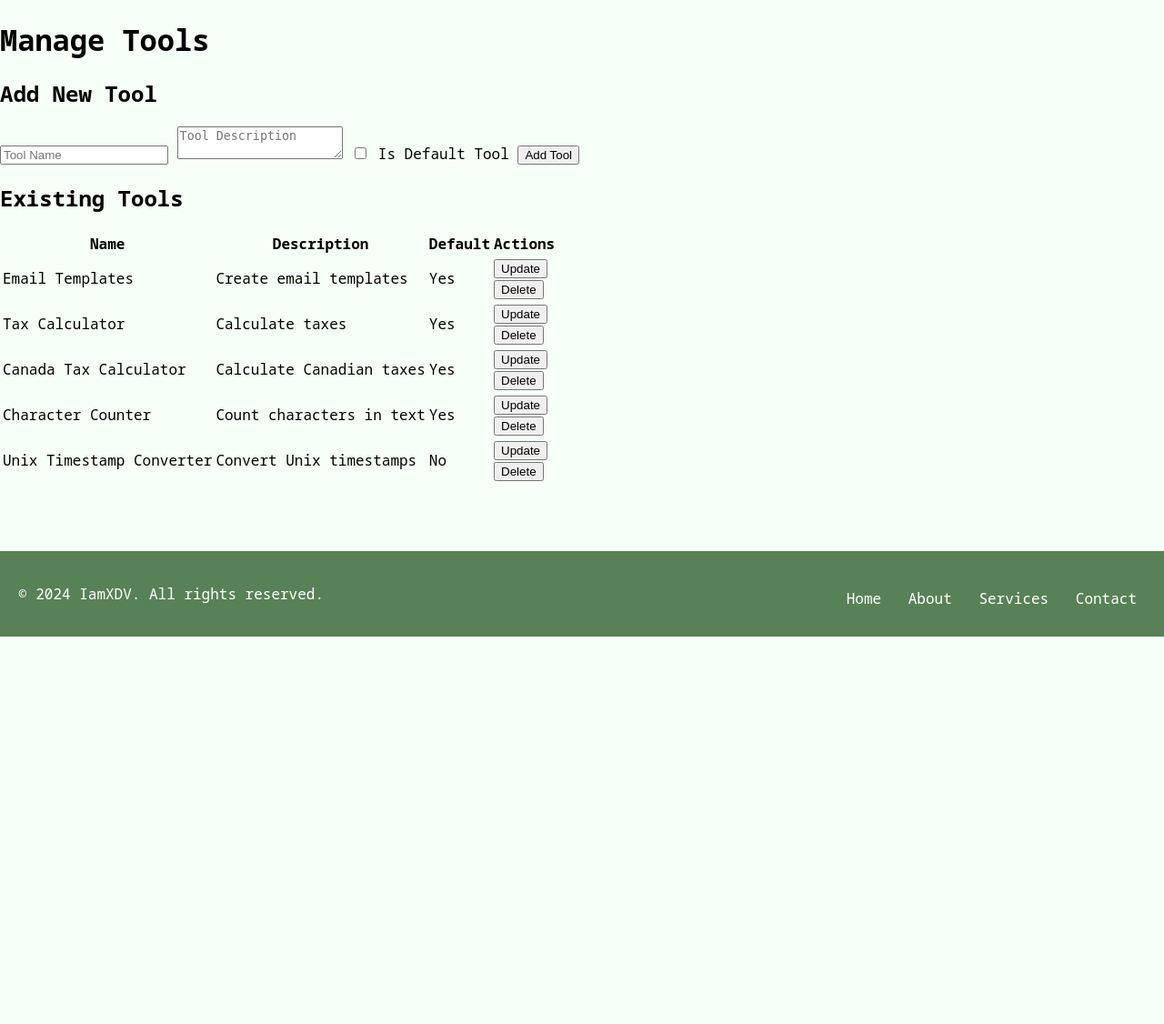
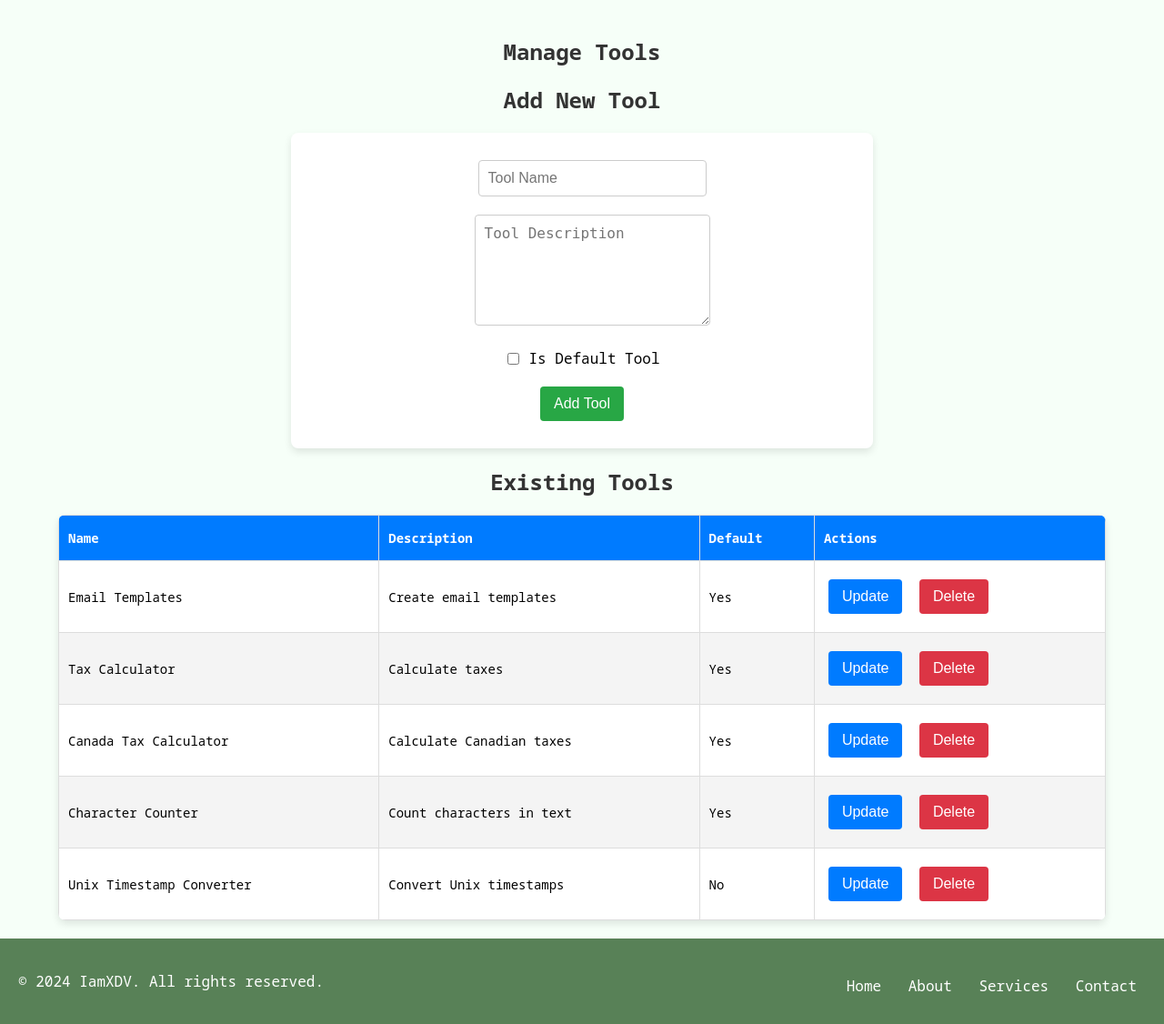
Before and after one commit to iamxdv30/TheOmnitool, a Flask app: page /manage_tools in a window 1280 px wide. Shown: the part 100-1226 px from the top of the page at 91% size. Before the commit the page ends 800 px from the top, so only its background shows below. Run offline with Flask 3, Linux system fonts and the light colour scheme; a user stored in the database is signed in.

Commit message:
Improved functionality and UI of manage tools

```diff
--- a/routes/admin_routes.py
+++ b/routes/admin_routes.py
@@ -18,7 +18,7 @@ def admin_dashboard():
 def superadmin_dashboard():
     if "logged_in" in session and session.get("role") == "super_admin":
         users = User.query.all()
-        tools = ToolAccess.get_distinct_tool_names()
+        tools = Tool.query.all()  # Fetch all tools, regardless of default status
         user_tools = {user.id: [access.tool_name for access in user.tool_access] for user in users}
         messages = session.pop('_flashes', [])
         return render_template("superadmin_dashboard.html", users=users, tools=tools, user_tools=user_tools, messages=messages)
@@ -112,53 +112,54 @@ def change_user_role(user_id):
         return redirect(url_for("admin.superadmin_dashboard"))
     return redirect(url_for("auth.login"))
 
-@admin.route('/manage_tools', methods=['GET', 'POST', 'PUT', 'DELETE'])
+@admin.route('/manage_tools', methods=['GET', 'POST', 'DELETE'])
 def manage_tools():
     if "logged_in" not in session or session.get("role") not in ["admin", "super_admin"]:
         flash("You don't have permission to manage tools.", "error")
         return redirect(url_for("auth.login"))
 
     if request.method == 'POST':
+        # Handle both creation and updates
+        tool_id = request.form.get('tool_id')
         tool_name = request.form.get('tool_name')
         is_default = 'is_default' in request.form
         description = request.form.get('description', '')
-        existing_tool = Tool.query.filter_by(name=tool_name).first()
-        if existing_tool:
-            flash("A tool with this name already exists.", "error")
+
+        if tool_id:
+            # This is an update operation
+            tool = Tool.query.get(tool_id)
+            if tool:
+                tool.name = tool_name
+                tool.is_default = is_default
+                tool.description = description
+                db.session.commit()
+                flash("Tool updated successfully", "success")
+            else:
+                flash("Tool not found", "error")
         else:
-            new_tool = Tool(name=tool_name, description=description, is_default=is_default)
-            db.session.add(new_tool)
-            db.session.commit()
-            if is_default:
-                Tool.assign_default_tool_to_all_users(tool_name)
-            flash("Tool created successfully", "success")
-    elif request.method == 'PUT':
-        tool_name = request.form.get('tool_name')
-        is_default = 'is_default' in request.form
-        description = request.form.get('description', '')
-        tool = Tool.query.filter_by(name=tool_name).first()
+            # This is a create operation
+            existing_tool = Tool.query.filter_by(name=tool_name).first()
+            if existing_tool:
+                flash("A tool with this name already exists.", "error")
+            else:
+                new_tool = Tool(name=tool_name, description=description, is_default=is_default)
+                db.session.add(new_tool)
+                db.session.commit()
+                flash("Tool created successfully", "success")
+
+    elif request.method == 'DELETE':
+        # Handle deletion
+        tool_id = request.form.get('tool_id')
+        if tool_id is None:
+            return jsonify({"error": "No tool_id provided"}), 400
+
+        tool = Tool.query.get(tool_id)
         if tool:
-            old_is_default = tool.is_default
-            tool.is_default = is_default
-            tool.description = description
-            db.session.commit()
-            if not old_is_default and is_default:
-                Tool.assign_default_tool_to_all_users(tool_name)
-            elif old_is_default and not is_default:
-                Tool.remove_default_tool_from_users(tool_name)
-            flash("Tool updated successfully", "success")
-        else:
-            flash("Tool not found", "error")
-    elif request.method == 'DELETE':
-        tool_name = request.form.get('tool_name')
-        tool = Tool.query.filter_by(name=tool_name).first()
-        if tool:
-            ToolAccess.query.filter_by(tool_name=tool_name).delete()
             db.session.delete(tool)
             db.session.commit()
-            flash("Tool deleted successfully", "success")
+            return jsonify({"message": "Tool deleted successfully"}), 200
         else:
-            flash("Tool not found", "error")
+            return jsonify({"error": "Tool not found"}), 404
 
     tools = Tool.query.all()
     return render_template('manage_tools.html', tools=tools)
--- /dev/null
+++ b/static/css/manage_tools.css
@@ -0,0 +1,249 @@
+/* Base styles for the page */
+body {
+  font-family: 'Noto Sans Mono', monospace;
+  background-color: #f4f4f4;
+  margin: 0;
+  padding: 0;
+}
+
+h1.manage-tools-title,
+h2.add-tool-title,
+h2.existing-tools-title,
+h2.update-tool-title {
+  text-align: center;
+  color: #333;
+  margin-top: 20px;
+  font-size: 24px;
+  font-weight: 700;
+}
+
+h1.manage-tools-title {
+  margin-top: 40px;
+}
+
+/* Form styles */
+form.add-tool-form,
+form.update-tool-form {
+  display: flex;
+  flex-direction: column;
+  align-items: center;
+  background-color: #fff;
+  padding: 20px;
+  margin: 20px auto;
+  border-radius: 8px;
+  box-shadow: 0 4px 8px rgba(0, 0, 0, 0.1);
+  max-width: 600px;
+}
+
+.add-tool-input,
+.update-tool-input,
+.add-tool-textarea,
+.update-tool-textarea {
+  width: 100%;
+  max-width: 550px;
+  padding: 10px;
+  margin: 10px 0;
+  border-radius: 4px;
+  border: 1px solid #ccc;
+  font-size: 16px;
+}
+
+.add-tool-textarea,
+.update-tool-textarea {
+  height: 100px;
+  resize: vertical;
+}
+
+.add-tool-label,
+.update-tool-label {
+  display: flex;
+  align-items: center;
+  margin: 10px 0;
+  font-size: 16px;
+}
+
+.add-tool-checkbox,
+.update-tool-checkbox {
+  margin-right: 10px;
+}
+
+/* Button styles */
+.add-tool-btn,
+.update-tool-btn,
+.delete-tool-btn {
+  background-color: #28a745;
+  color: white;
+  padding: 10px 15px;
+  border: none;
+  border-radius: 4px;
+  cursor: pointer;
+  font-size: 16px;
+  margin: 10px 5px;
+}
+
+.add-tool-btn:hover,
+.update-tool-btn:hover,
+.delete-tool-btn:hover {
+  background-color: #218838;
+}
+
+.update-tool-btn,
+.delete-tool-btn {
+  margin-right: 0;
+}
+
+.update-tool-btn {
+  background-color: #007bff;
+}
+
+.delete-tool-btn {
+  background-color: #dc3545;
+  margin-left: 10px; /* Added to space between buttons */
+}
+
+.delete-tool-btn:hover {
+  background-color: #c82333;
+}
+
+/* Table styles */
+.existing-tools-table {
+  width: 90%; /* Reduced the width */
+  margin: 20px auto;
+  border-collapse: collapse;
+  background-color: #fff;
+  box-shadow: 0 4px 8px rgba(0, 0, 0, 0.1);
+  border-radius: 8px;
+  overflow: hidden;
+}
+
+.existing-tools-th,
+.existing-tools-td {
+  padding: 10px;
+  border: 1px solid #ddd;
+  text-align: left;
+  font-size: 14px;
+}
+
+.existing-tools-th {
+  background-color: #007bff;
+  color: white;
+}
+
+.existing-tools-tr {
+  height: 50px; /* Adjust the row height to make it compact */
+}
+
+.existing-tools-tr:nth-child(even) {
+  background-color: #f4f4f4;
+}
+
+.existing-tools-tr:hover {
+  background-color: #e9ecef;
+}
+
+.existing-tools-td {
+  word-wrap: break-word;
+  white-space: normal;
+}
+
+.existing-tools-actions {
+  display: flex; /* Align buttons side by side */
+  justify-content: space-between;
+  align-items: center;
+}
+
+/* Modal form styles */
+#updateForm {
+  display: none;
+  position: fixed;
+  top: 50%;
+  left: 50%;
+  transform: translate(-50%, -50%);
+  width: 100%;
+  max-width: 500px;
+  background-color: white;
+  padding: 20px;
+  box-shadow: 0 4px 8px rgba(0, 0, 0, 0.3);
+  border-radius: 8px;
+  z-index: 1000;
+}
+
+/* Close button for modal */
+.update-tool-form .close-modal-btn {
+  position: absolute;
+  top: 10px;
+  right: 15px;
+  background-color: #dc3545;
+  color: white;
+  padding: 5px 10px;
+  border: none;
+  border-radius: 4px;
+  cursor: pointer;
+}
+
+.update-tool-form .close-modal-btn:hover {
+  background-color: #c82333;
+}
+
+/* Responsive styles */
+@media (max-width: 768px) {
+  h1.manage-tools-title,
+  h2.add-tool-title,
+  h2.existing-tools-title,
+  h2.update-tool-title {
+    font-size: 20px;
+  }
+
+  form.add-tool-form,
+  form.update-tool-form,
+  .existing-tools-table {
+    width: 100%;
+  }
+
+  .add-tool-btn,
+  .update-tool-btn,
+  .delete-tool-btn {
+    width: 100%;
+    margin: 5px 0;
+  }
+
+  .existing-tools-th,
+  .existing-tools-td {
+    font-size: 12px;
+    padding: 8px;
+  }
+
+  .existing-tools-actions {
+    flex-direction: column;
+    justify-content: center;
+  }
+}
+
+@media (max-width: 480px) {
+  .existing-tools-th,
+  .existing-tools-td {
+    font-size: 12px;
+  }
+
+  form.add-tool-form,
+  form.update-tool-form {
+    padding: 15px;
+  }
+
+  .existing-tools-table {
+    font-size: 12px;
+  }
+
+  .existing-tools-td {
+    word-break: break-word;
+  }
+
+  .existing-tools-th,
+  .existing-tools-td {
+    padding: 6px;
+  }
+
+  .existing-tools-actions {
+    flex-direction: column;
+  }
+}
--- a/templates/manage_tools.html
+++ b/templates/manage_tools.html
@@ -1,65 +1,122 @@
 {% extends "base.html" %}
+
 {% block content %}
-<h1>Manage Tools</h1>
+{% block style %}
+<link rel="stylesheet" href="{{ url_for('static', filename='css/manage_tools.css') }}" />
+{% endblock %}
 
-<h2>Add New Tool</h2>
-<form action="{{ url_for('admin.manage_tools') }}" method="post">
-    <input type="text" name="tool_name" placeholder="Tool Name" required>
-    <textarea name="description" placeholder="Tool Description"></textarea>
-    <label>
-        <input type="checkbox" name="is_default"> Is Default Tool
+<div class="manage-tools-container">
+    <h1 class="manage-tools-title">Manage Tools</h1>
+
+    {% for category, message in get_flashed_messages(with_categories=True) %}
+    <div class="alert alert-{{ category }}">{{ message }}</div>
+    {% endfor %}
+
+    <section class="add-tool-section">
+        <h2 class="add-tool-title">Add New Tool</h2>
+        <form action="{{ url_for('admin.manage_tools') }}" method="post" class="add-tool-form">
+            <div class="form-group">
+                <input type="text" name="tool_name" placeholder="Tool Name" required class="add-tool-input" />
+            </div>
+            <div class="form-group">
+                <textarea name="description" placeholder="Tool Description" class="add-tool-textarea"></textarea>
+            </div>
+            <div class="form-group">
+                <label class="add-tool-label">
+                    <input type="checkbox" name="is_default" class="add-tool-checkbox" /> Is Default Tool
                 </label>
-    <button type="submit">Add Tool</button>
+            </div>
+            <div class="form-group">
+                <button type="submit" class="add-tool-btn">Add Tool</button>
+            </div>
         </form>
+    </section>
 
-<h2>Existing Tools</h2>
-<table>
-    <thead>
-        <tr>
-            <th>Name</th>
-            <th>Description</th>
-            <th>Default</th>
-            <th>Actions</th>
+    <section class="existing-tools-section">
+        <h2 class="existing-tools-title">Existing Tools</h2>
+        <table class="existing-tools-table">
+            <thead class="existing-tools-thead">
+                <tr class="existing-tools-tr">
+                    <th class="existing-tools-th">Name</th>
+                    <th class="existing-tools-th">Description</th>
+                    <th class="existing-tools-th">Default</th>
+                    <th class="existing-tools-th">Actions</th>
                 </tr>
             </thead>
-    <tbody>
+            <tbody class="existing-tools-tbody">
                 {% for tool in tools %}
-        <tr>
-            <td>{{ tool.name }}</td>
-            <td>{{ tool.description }}</td>
-            <td>{{ 'Yes' if tool.is_default else 'No' }}</td>
-            <td>
-                <button onclick="showUpdateForm('{{ tool.id }}', '{{ tool.name }}', '{{ tool.description }}', {{ tool.is_default|lower }})">Update</button>
-                <form action="{{ url_for('admin.manage_tools') }}" method="post" onsubmit="return confirm('Are you sure you want to delete this tool?');">
-                    <input type="hidden" name="_method" value="DELETE">
-                    <input type="hidden" name="tool_name" value="{{ tool.name }}">
-                    <button type="submit">Delete</button>
-                </form>
+                <tr class="existing-tools-tr">
+                    <td class="existing-tools-td">{{ tool.name }}</td>
+                    <td class="existing-tools-td">{{ tool.description }}</td>
+                    <td class="existing-tools-td">{{ 'Yes' if tool.is_default else 'No' }}</td>
+                    <td class="existing-tools-td">
+                        <div class="tool-actions">
+                            <button class="update-tool-btn" onclick="showUpdateForm('{{ tool.id }}', '{{ tool.name }}', '{{ tool.description }}', {{ tool.is_default|lower }})">
+                                Update
+                            </button>
+                            <button class="delete-tool-btn" onclick="deleteTool('{{ tool.id }}')">Delete</button>
+                        </div>
                     </td>
                 </tr>
                 {% endfor %}
             </tbody>
         </table>
+    </section>
 
-<div id="updateForm" style="display:none;">
-    <h2>Update Tool</h2>
-    <form action="{{ url_for('admin.manage_tools') }}" method="post" id="updateToolForm">
-        <input type="hidden" name="_method" value="PUT">
-        <input type="text" name="tool_name" id="update_tool_name" required>
-        <textarea name="description" id="update_description"></textarea>
-        <label>
-            <input type="checkbox" name="is_default" id="update_is_default"> Is Default Tool
+    <section id="updateForm" class="update-tool-section" style="display: none">
+        <h2 class="update-tool-title">Update Tool</h2>
+        <form class="update-tool-form" action="{{ url_for('admin.manage_tools') }}" method="post" id="updateToolForm">
+            <input type="hidden" name="tool_id" id="update_tool_id" />
+            <div class="form-group">
+                <input type="text" name="tool_name" id="update_tool_name" required class="update-tool-input" />
+            </div>
+            <div class="form-group">
+                <textarea name="description" id="update_description" class="update-tool-textarea"></textarea>
+            </div>
+            <div class="form-group">
+                <label class="update-tool-label">
+                    <input type="checkbox" name="is_default" id="update_is_default" class="update-tool-checkbox" /> Is Default Tool
                 </label>
-        <button type="submit">Update Tool</button>
+            </div>
+            <div class="form-group">
+                <button type="submit" class="update-tool-btn">Update Tool</button>
+            </div>
         </form>
+    </section>
 </div>
 
 <script>
     function showUpdateForm(toolId, name, description, isDefault) {
         document.getElementById('updateForm').style.display = 'block';
+        document.getElementById('update_tool_id').value = toolId;
         document.getElementById('update_tool_name').value = name;
         document.getElementById('update_description').value = description;
         document.getElementById('update_is_default').checked = isDefault;
     }
+
+    function deleteTool(toolId) {
+        if (confirm('Are you sure you want to delete this tool?')) {
+            const form = new FormData();
+            form.append('tool_id', toolId);
+
+            fetch("{{ url_for('admin.manage_tools') }}", {
+                method: 'DELETE',
+                body: form
+            })
+            .then(response => response.json())
+            .then(data => {
+                if (data.message) {
+                    alert(data.message);
+                    location.reload();
+                } else {
+                    alert(data.error || 'An error occurred while deleting the tool');
+                }
+            })
+            .catch((error) => {
+                console.error('Error:', error);
+                alert('An error occurred while deleting the tool');
+            });
+        }
+    }
 </script>
 {% endblock %}
--- a/tool_management.py
+++ b/tool_management.py
@@ -58,7 +58,6 @@ def add_new_tool(name, description, is_default=False):
     db.session.commit()
     print(f"New tool '{name}' added successfully.")
 
-
 def assign_default_tools_to_user(user_id):
     user = User.query.get(user_id)
     if not user:
@@ -99,6 +98,8 @@ def assign_email_templates_to_users():
         print("Email Templates tool not found in the database")
 
 
+
+
 if __name__ == "__main__":
     # This allows you to run this file directly to manage tools
     from main import create_app
```
Also changed, not shown: routes/tool_routes.py (+9 -15 lines), templates/superadmin_dashboard.html (+5 -5 lines), instance/users.db. Lines whose indentation alone changed are shown as unchanged.
